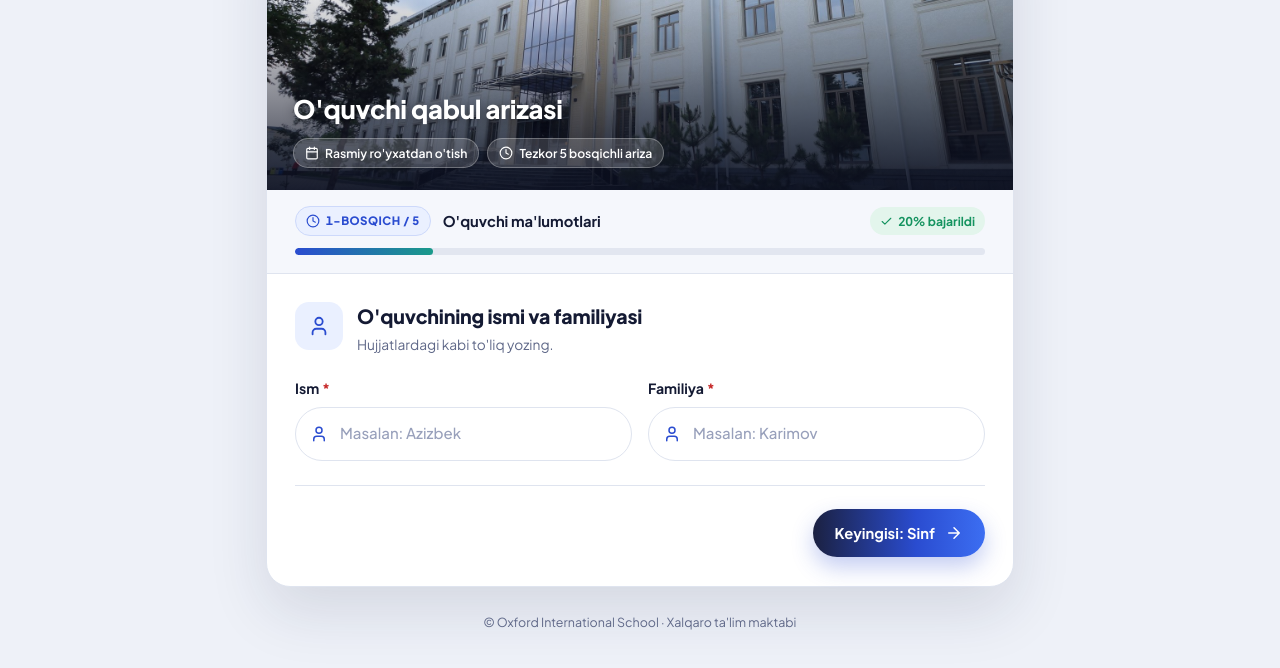
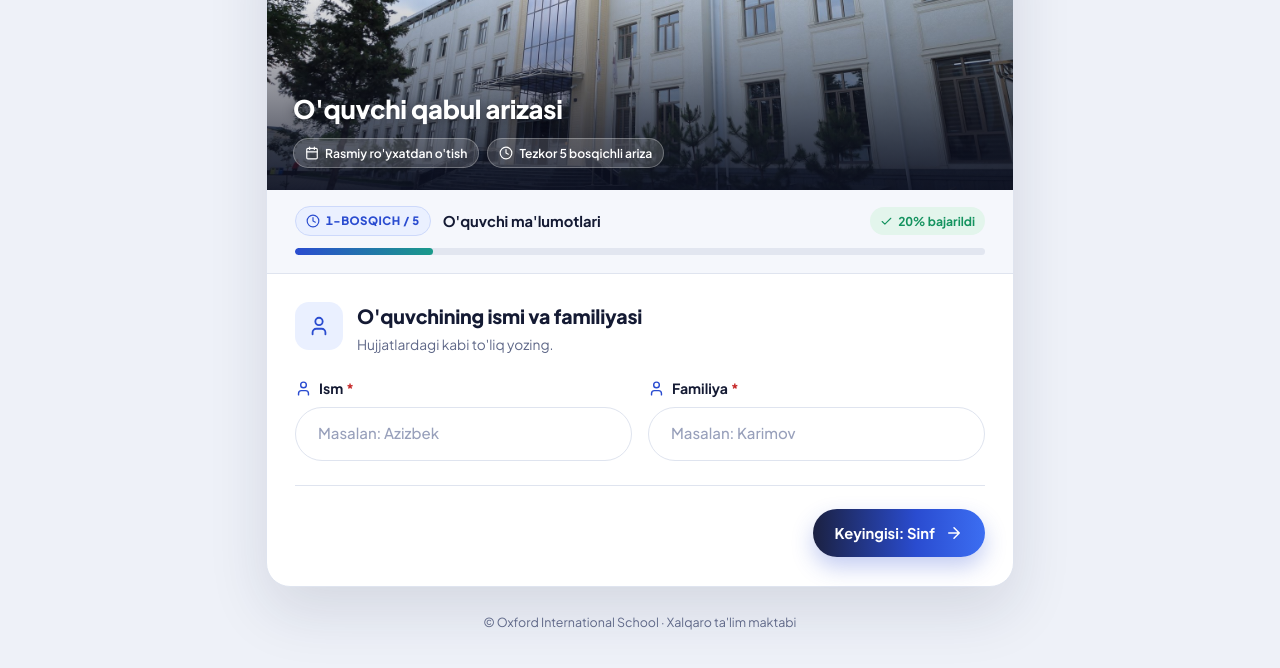
Before and after one commit to oxfordinternationalschool/oxford-admission, a plain HTML site: page index.html in a window 1280 px wide. Shown: the part 368-1036 px from the top of the page. Drawn offline with Linux system fonts and the light colour scheme.

Commit message:
Ism/familiya ikonkasi yozuv oldida
Co-Authored-By: Claude Opus 5.5 <noreply@anthropic.com>
Claude-Session: https://claude.ai/code/session_01AAxyedU47uazyCT2u2cF9B

```diff
--- a/index.html
+++ b/index.html
@@ -63,6 +63,10 @@
   .tel input { border-radius: 0 999px 999px 0 !important; padding-right: 20px; }
   .dd-btn { padding-left: 12px; padding-right: 20px; }
   .tile .box { padding-left: 14px; padding-right: 18px; }
+  .ilbl { display: inline-flex; align-items: center; gap: 7px; }
+  .ilbl svg.i { width: 17px; height: 17px; color: var(--blue); }
+  .ilbl .req { margin-left: -4px; }
+  .ctl.noico input { padding-left: 22px; }
   /* Dumaloq (pill) burchaklar */
   .langs, .langs button, .call, .btn { border-radius: 999px !important; }
   /* Logo: oq qutisiz, shaffof PNG */
@@ -406,13 +410,13 @@
             <div><h3 data-t="q1"></h3><p data-t="h1t"></p></div></div>
           <div class="fields two">
             <div class="field" data-f="ism">
-              <div class="lrow"><label for="ism"><span data-t="fn"></span><span class="req">*</span></label></div>
-              <div class="ctl"><svg class="i"><use href="#i-user"/></svg><input type="text" id="ism" autocomplete="given-name" data-ph="fnPh"></div>
+              <div class="lrow"><label for="ism" class="ilbl"><svg class="i"><use href="#i-user"/></svg><span data-t="fn"></span><span class="req">*</span></label></div>
+              <div class="ctl noico"><input type="text" id="ism" autocomplete="given-name" data-ph="fnPh"></div>
               <p class="err" data-t="eName" hidden></p>
             </div>
             <div class="field" data-f="familiya">
-              <div class="lrow"><label for="familiya"><span data-t="ln"></span><span class="req">*</span></label></div>
-              <div class="ctl"><svg class="i"><use href="#i-user"/></svg><input type="text" id="familiya" autocomplete="family-name" data-ph="lnPh"></div>
+              <div class="lrow"><label for="familiya" class="ilbl"><svg class="i"><use href="#i-user"/></svg><span data-t="ln"></span><span class="req">*</span></label></div>
+              <div class="ctl noico"><input type="text" id="familiya" autocomplete="family-name" data-ph="lnPh"></div>
               <p class="err" data-t="eName" hidden></p>
             </div>
           </div>
```
